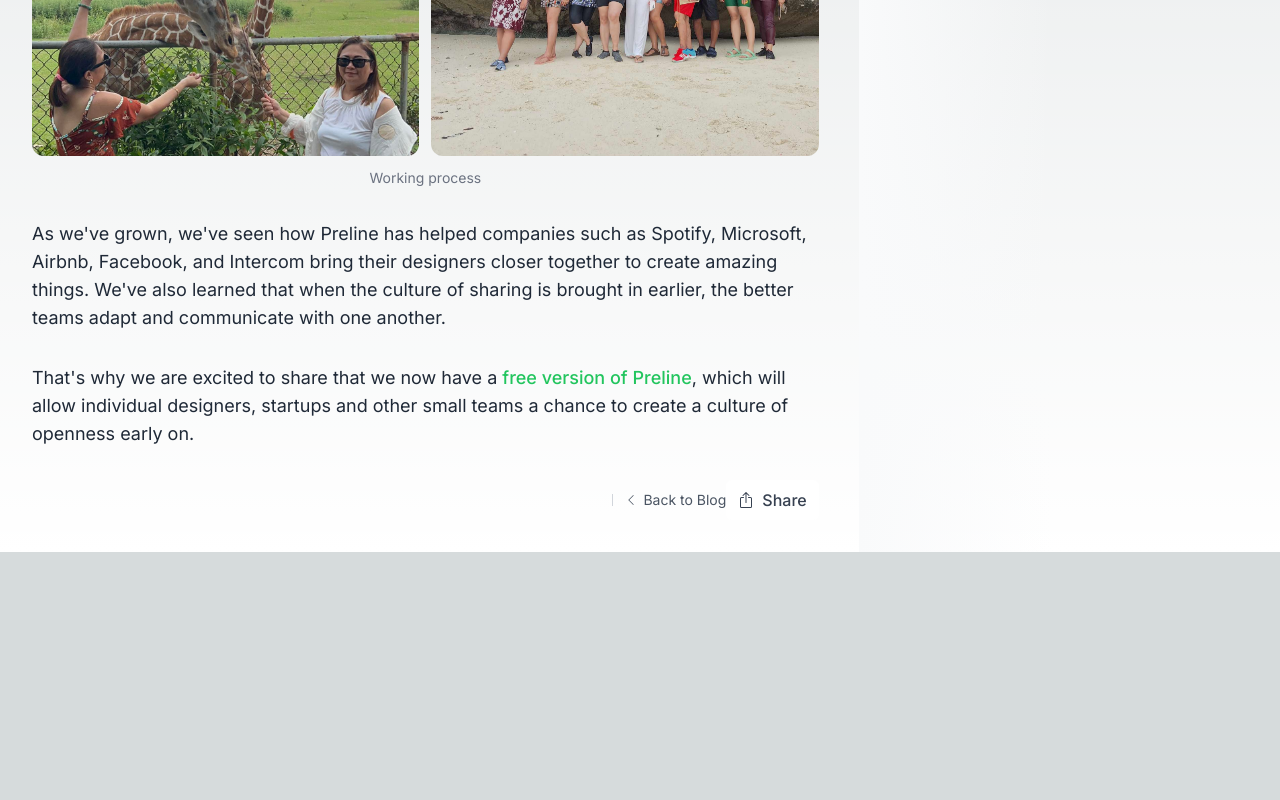
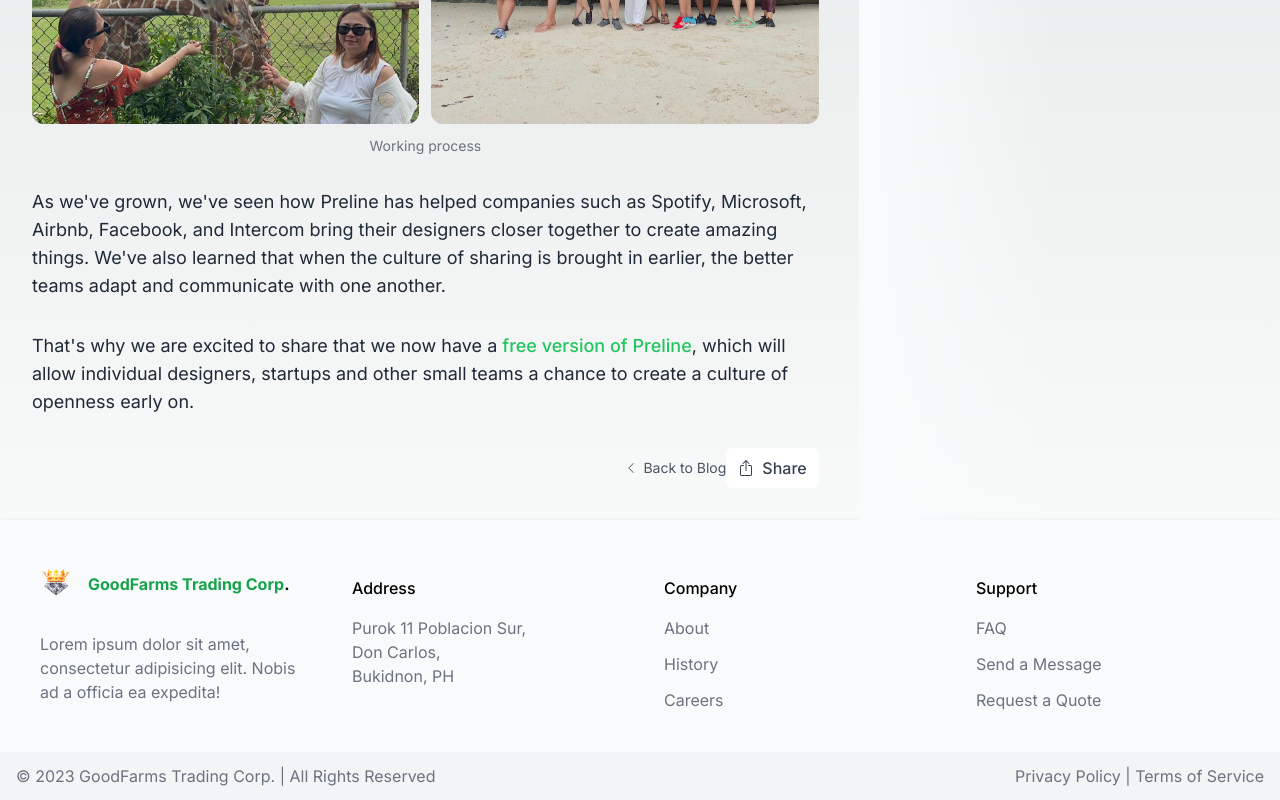
Before and after one commit to berteng90/gtc_landing, a Next.js app: page /news/goodfarms-goes-to-palawan in a window 1280 px wide. Shown: the part 900-1700 px from the top of the page. Before the commit the page ends 1452 px from the top, so only its background shows below. Built offline with nearby package versions, Linux system fonts and the light colour scheme.

Commit message:
Added footer to Blog Page

```diff
--- a/app/news/[slug]/page.js
+++ b/app/news/[slug]/page.js
@@ -1,10 +1,12 @@
 import { NavBar } from "@/components/NavBar";
 import { Blog } from "@/components/Blog";
+import { Footer } from "@/components/Footer";
 export default function Page({ params }) {
   return (
     <main className="overflow-hidden">
       <NavBar />
       <Blog />
+      <Footer />
     </main>
   );
 }
--- a/components/Blog.js
+++ b/components/Blog.js
@@ -2,7 +2,7 @@
 export const Blog = () => {
   return (
     <>
-      <div className="max-w-[85rem] px-4 sm:px-6 lg:px-8 mx-auto pt-24">
+      <div className="max-w-[85rem] px-4 sm:px-6 lg:px-8 mx-auto pt-16">
         <div className="grid lg:grid-cols-3 gap-y-8 lg:gap-y-0 lg:gap-x-6 ">
           <div className="lg:col-span-2">
             <div className="py-8 lg:pr-4 ">
@@ -85,8 +85,6 @@
 
                 <div className="grid lg:flex lg:justify-end lg:items-center gap-y-5 lg:gap-y-0">
                   <div className="flex justify-end items-center gap-x-1.5">
-                    <div className="block h-3 border-r border-gray-300 mx-1.5 dark:border-gray-600"></div>
-
                     <div className="hs-dropdown relative inline-flex">
                       <a
                         className="inline-flex items-center gap-x-1.5 text-sm text-gray-600 decoration-2 hover:underline hover:text-green-500"
```
